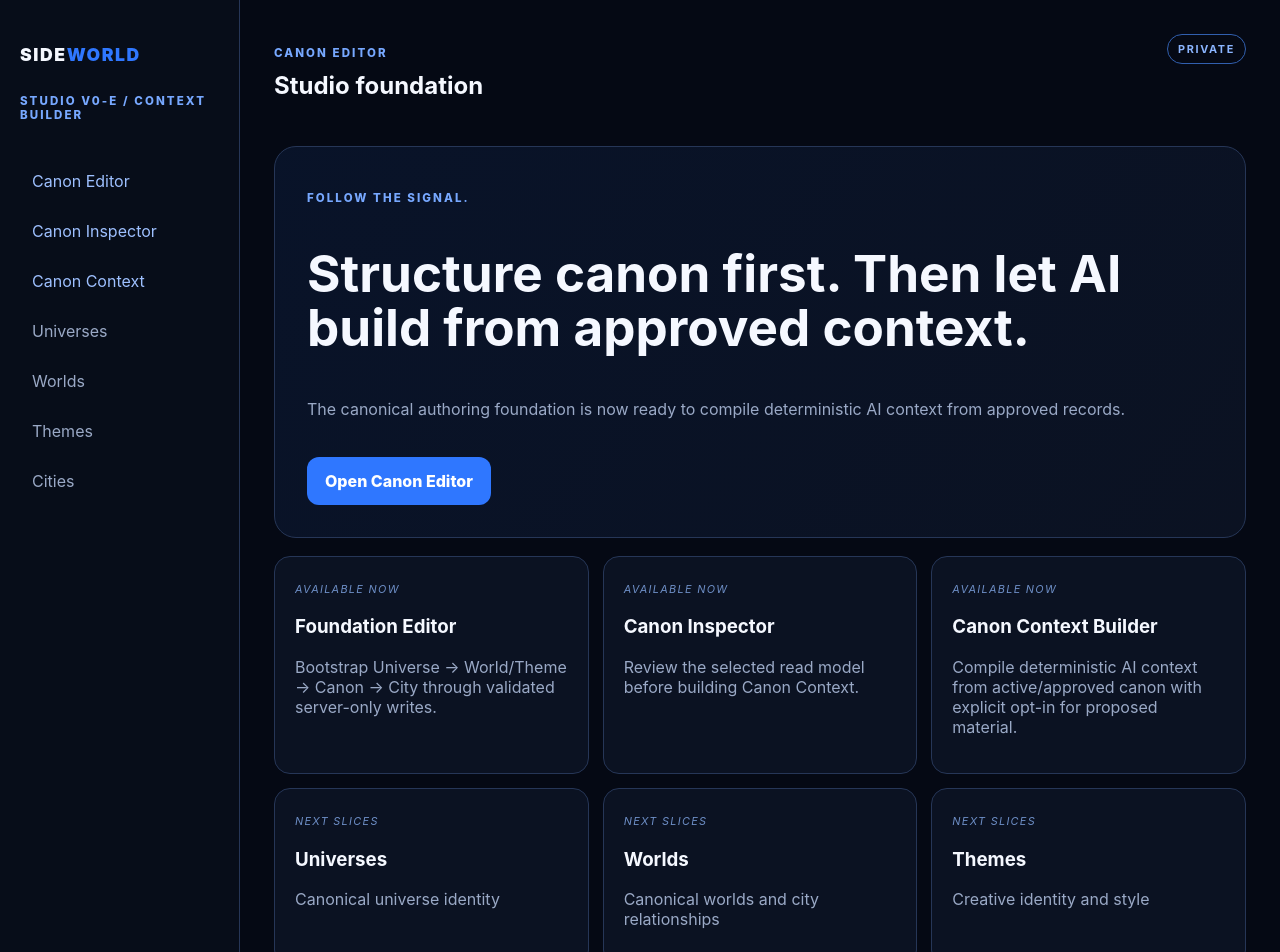
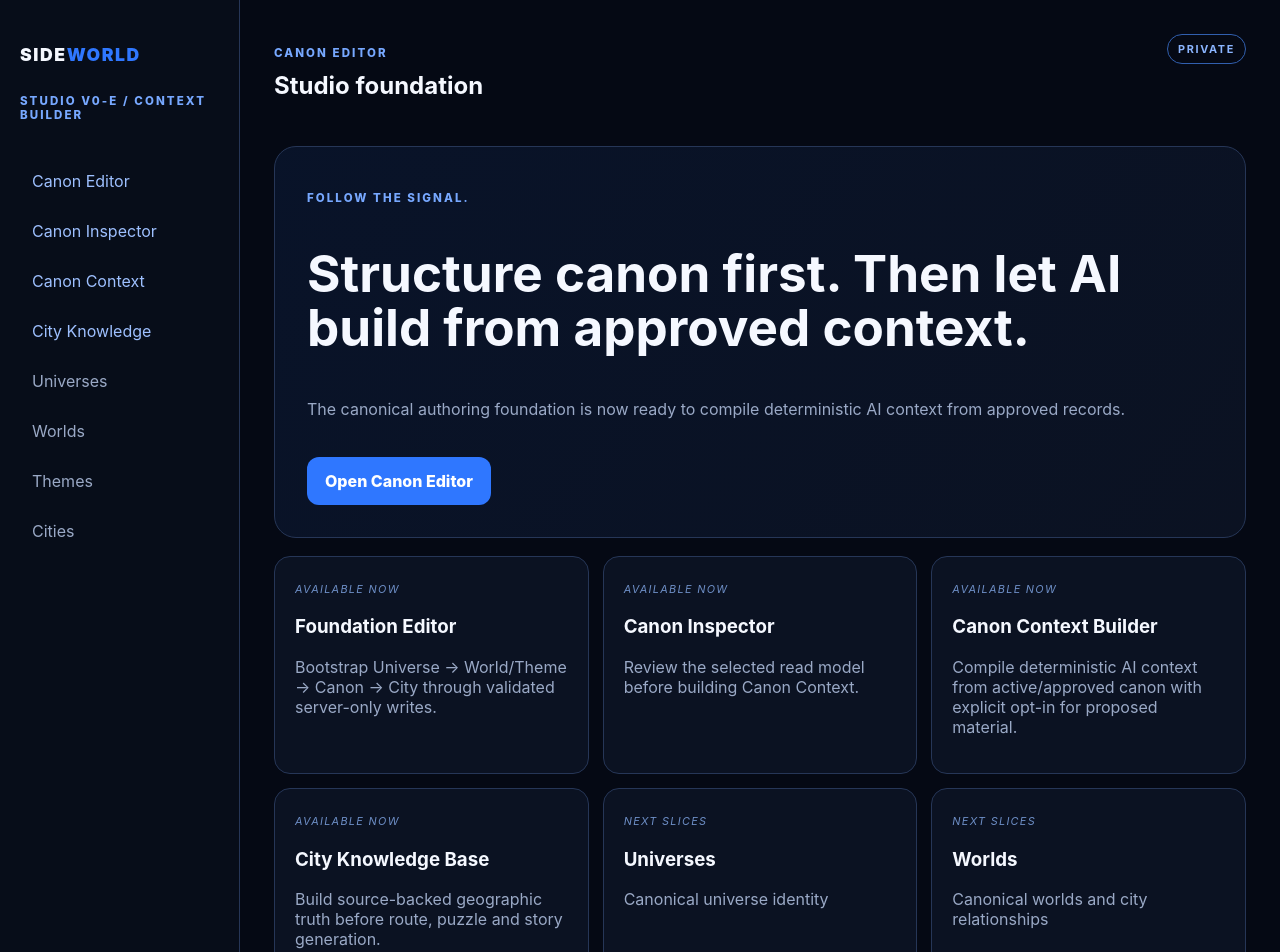
Before and after one commit to outland-compass/outland, a Next.js app in the folder apps/sideworld-studio/web/: page /studio in a window 1280 px wide. Shown: the top 952 px of the page. Built offline with nearby package versions, Linux system fonts and the light colour scheme.

Commit message:
feat(studio): surface City Knowledge Base V0

```diff
--- a/apps/sideworld-studio/web/app/studio/page.tsx
+++ b/apps/sideworld-studio/web/app/studio/page.tsx
@@ -18,6 +18,7 @@ export default function Studio() {
           <Link href="/studio/canon">Canon Editor</Link>
           <Link href="/studio/inspector">Canon Inspector</Link>
           <Link href="/studio/context">Canon Context</Link>
+          <Link href="/studio/city">City Knowledge</Link>
           {spaces.filter(([name]) => name !== 'Canon').map(([name]) => <span key={name}>{name}</span>)}
         </nav>
         <p className="phase">PRIVATE AUTHORING<br/>SERVER-ONLY WRITES</p>
@@ -57,6 +58,11 @@ export default function Studio() {
             <h3>Canon Context Builder</h3>
             <p>Compile deterministic AI context from active/approved canon with explicit opt-in for proposed material.</p>
           </article>
+          <article>
+            <em>Available now</em>
+            <h3>City Knowledge Base</h3>
+            <p>Build source-backed geographic truth before route, puzzle and story generation.</p>
+          </article>
           {spaces.filter(([name]) => name !== 'Canon').map(([name, description]) => (
             <article key={name}>
               <em>Next slices</em>
```
